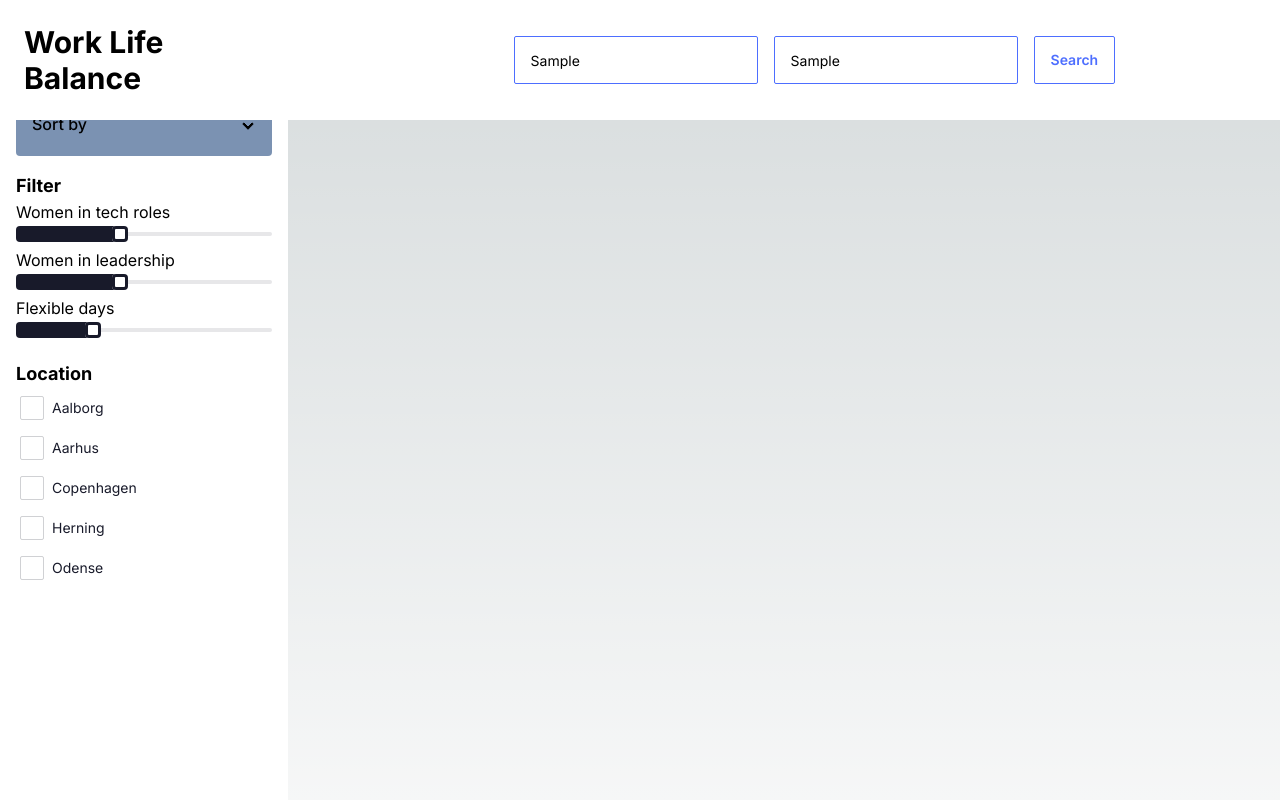
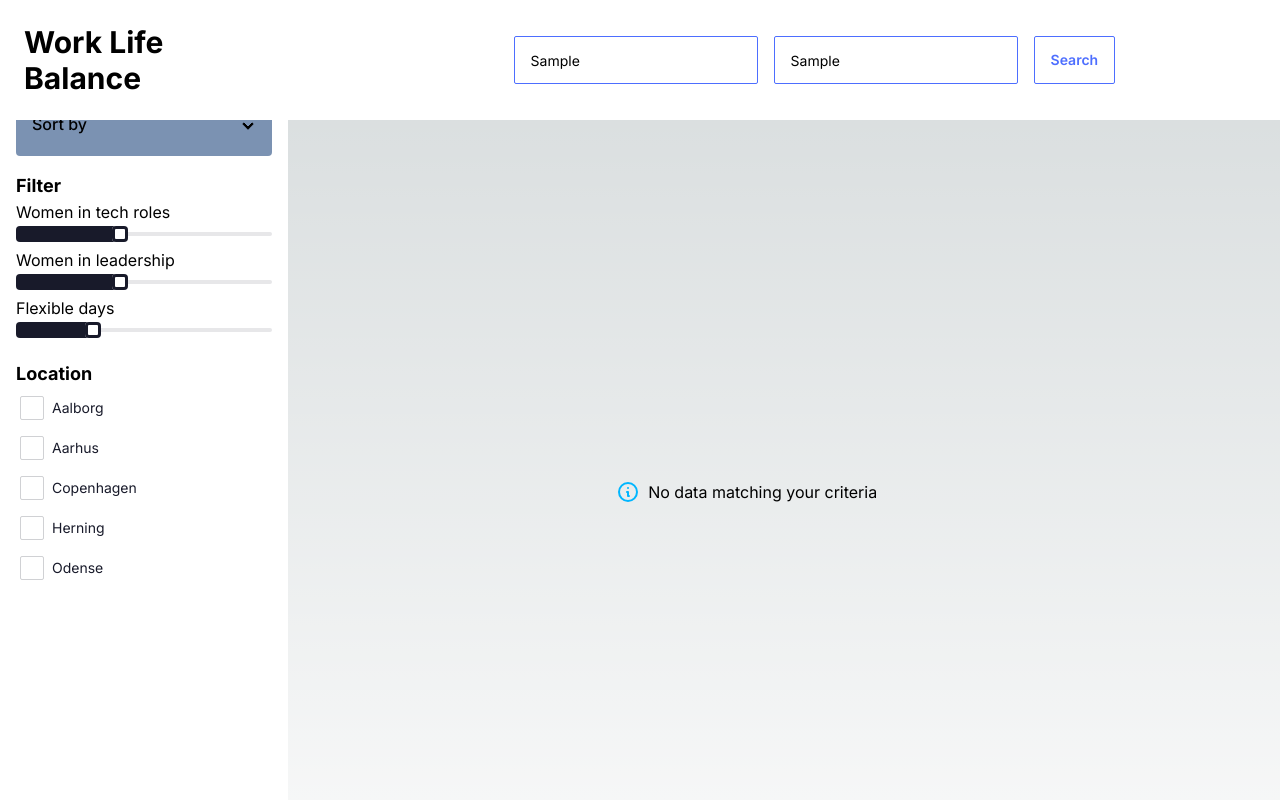
Before and after one commit to CFredsgaard/bachelor-project, a Next.js app: page /overview in a window 1280 px wide. Both pictures are taken after typing "Sample", "Sample" into the empty fields and a click on the button "Search". Shown: the top 800 px of the page. Built offline with nearby package versions, Linux system fonts and the light colour scheme.

Commit message:
Better feedback message when no data matches selected criteria

```diff
--- a/src/app/overview/displayCompanies/CompanyList.tsx
+++ b/src/app/overview/displayCompanies/CompanyList.tsx
@@ -5,7 +5,19 @@ const CompanyList = (props: { companies: CompanyDecorator[] }) => {
     const companies: CompanyDecorator[] = props.companies;
 
     if (!companies || companies.length === 0) {
-        return <div>No data availabe</div>;
+        return (
+            <div className="flex justify-center items-center mt-96">
+                <svg xmlns="http://www.w3.org/2000/svg" fill="none" viewBox="0 0 24 24" className="stroke-info shrink-0 w-6 h-6 mr-2">
+                    <path
+                        strokeLinecap="round"
+                        strokeLinejoin="round"
+                        strokeWidth="2"
+                        d="M13 16h-1v-4h-1m1-4h.01M21 12a9 9 0 11-18 0 9 9 0 0118 0z"
+                    ></path>
+                </svg>
+                <span>No data matching your criteria</span>
+            </div>
+        );
     }
 
     return (
```
